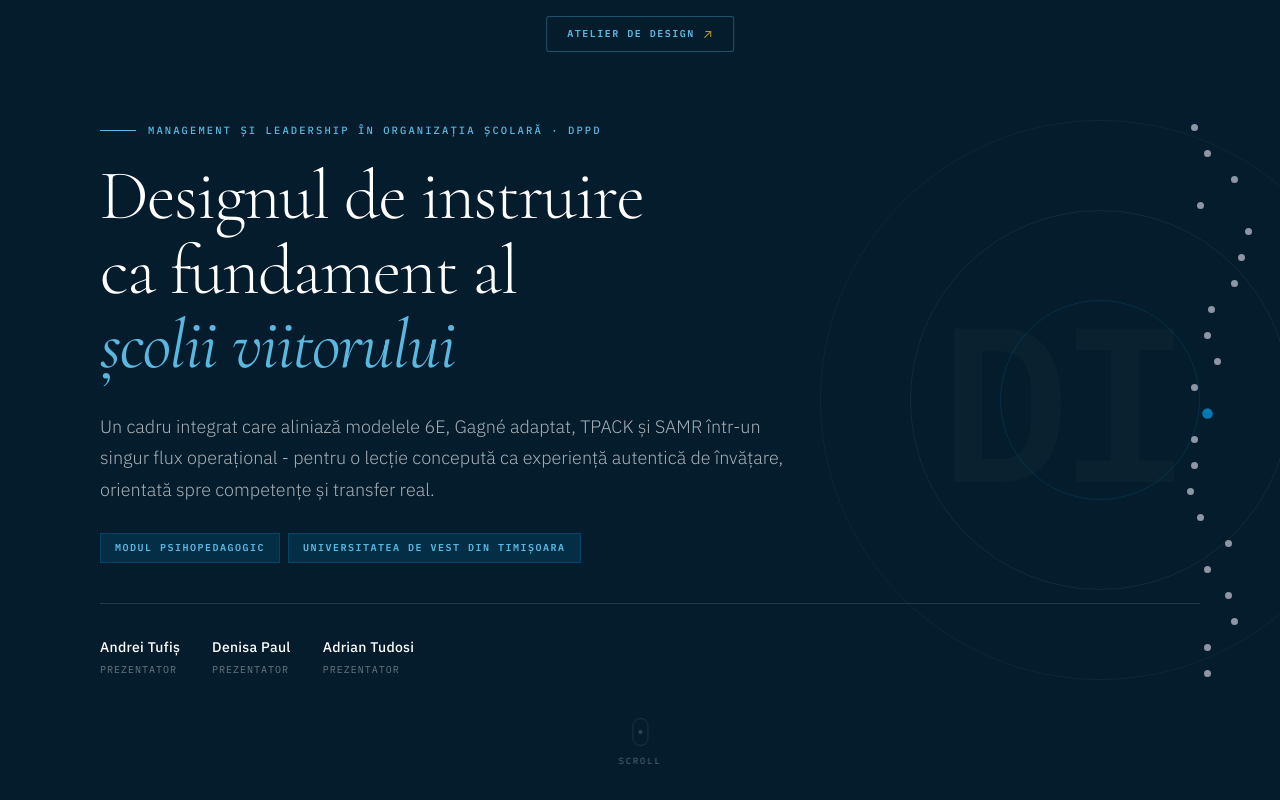
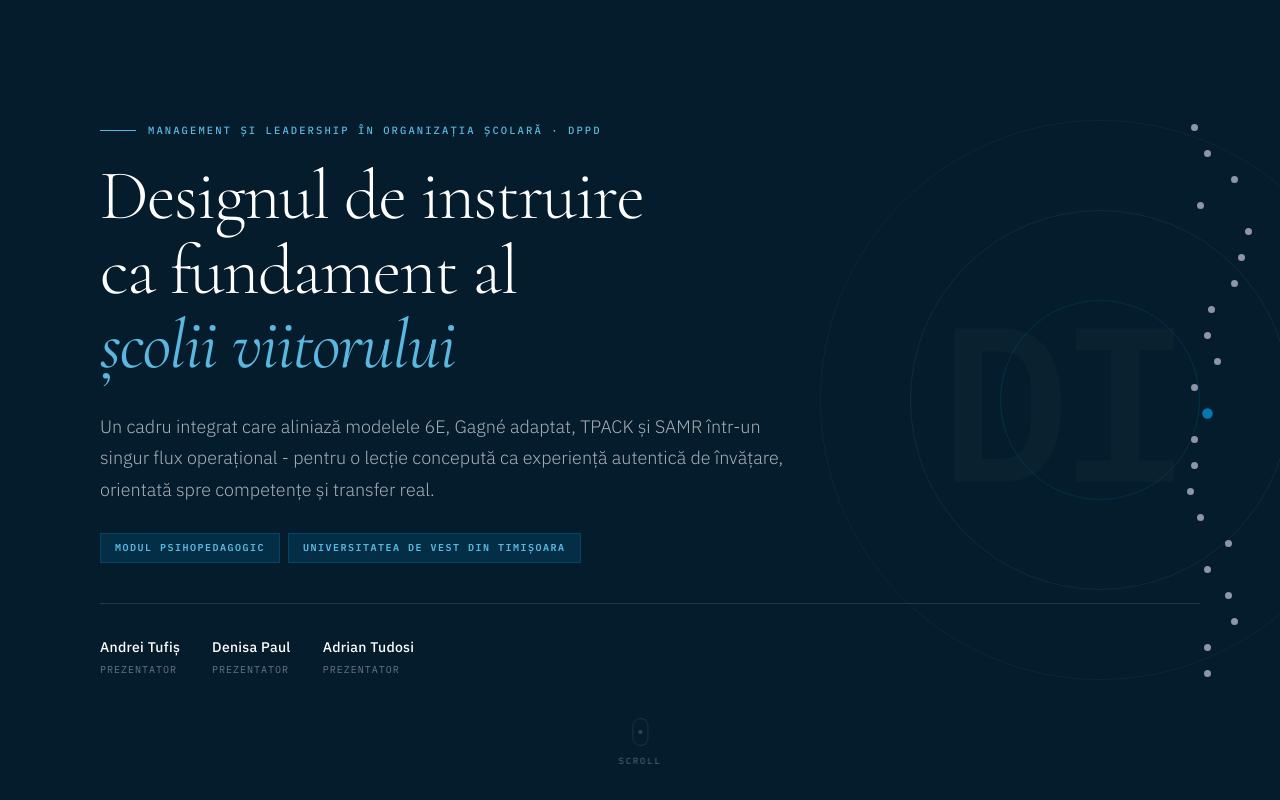
Before and after one commit to andreitufis02/prezentare-dppd, a plain HTML site: page index.html in a window 1280 px wide. Shown: the top 800 px of the page. Drawn offline with nearby package versions, Linux system fonts and the light colour scheme.

Commit message:
Update index.html

```diff
--- a/index.html
+++ b/index.html
@@ -1801,11 +1801,6 @@ section.bg-navy .engelmann-list li {
 <body>
 
 <div id="progress-bar"></div>
-
-<a id="atelier-btn" href="/atelier-design.html" target="_blank" rel="noopener">
-  <span class="atelier-btn-label">Atelier de Design</span>
-  <span class="atelier-btn-arrow">↗</span>
-</a>
 
 <!-- HAMBURGER BTN (mobil only) -->
 <button id="hamburger-btn" aria-label="Meniu" aria-expanded="false">
```
